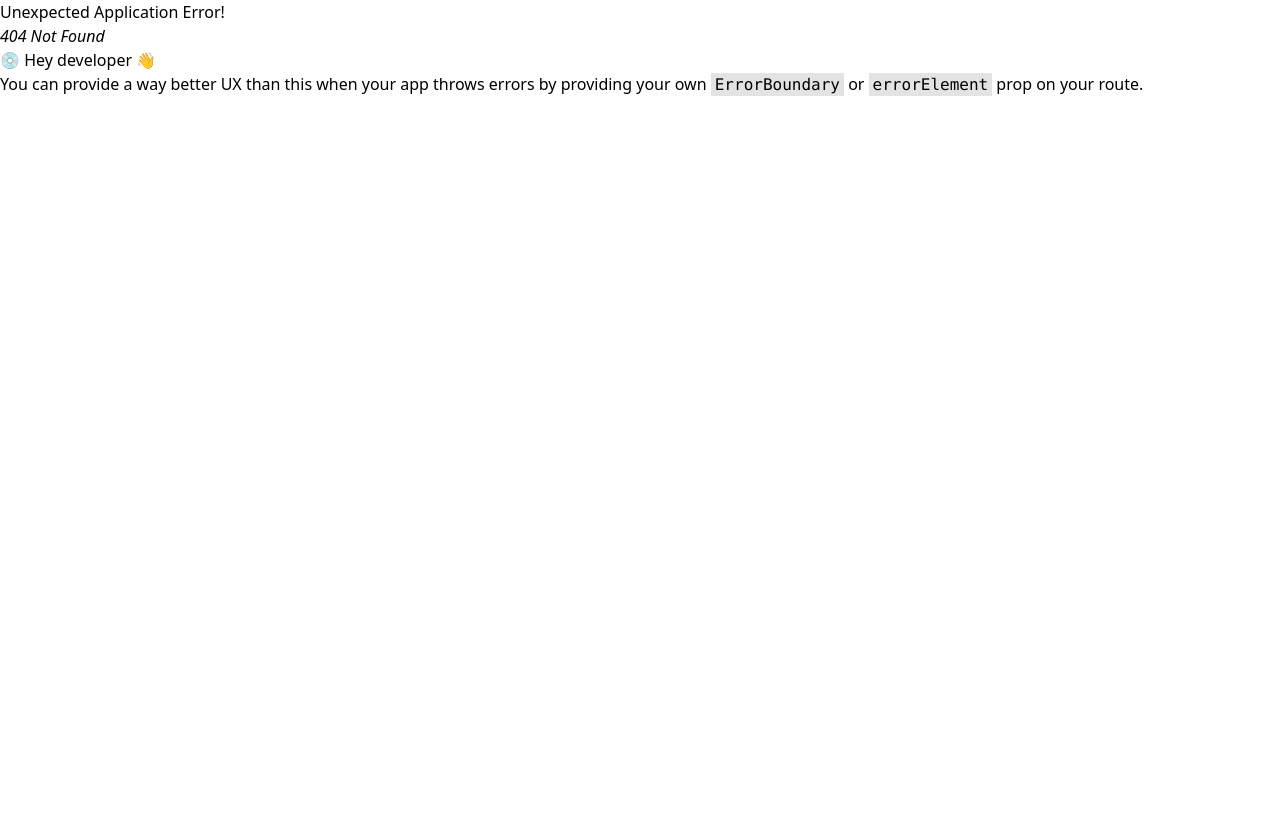
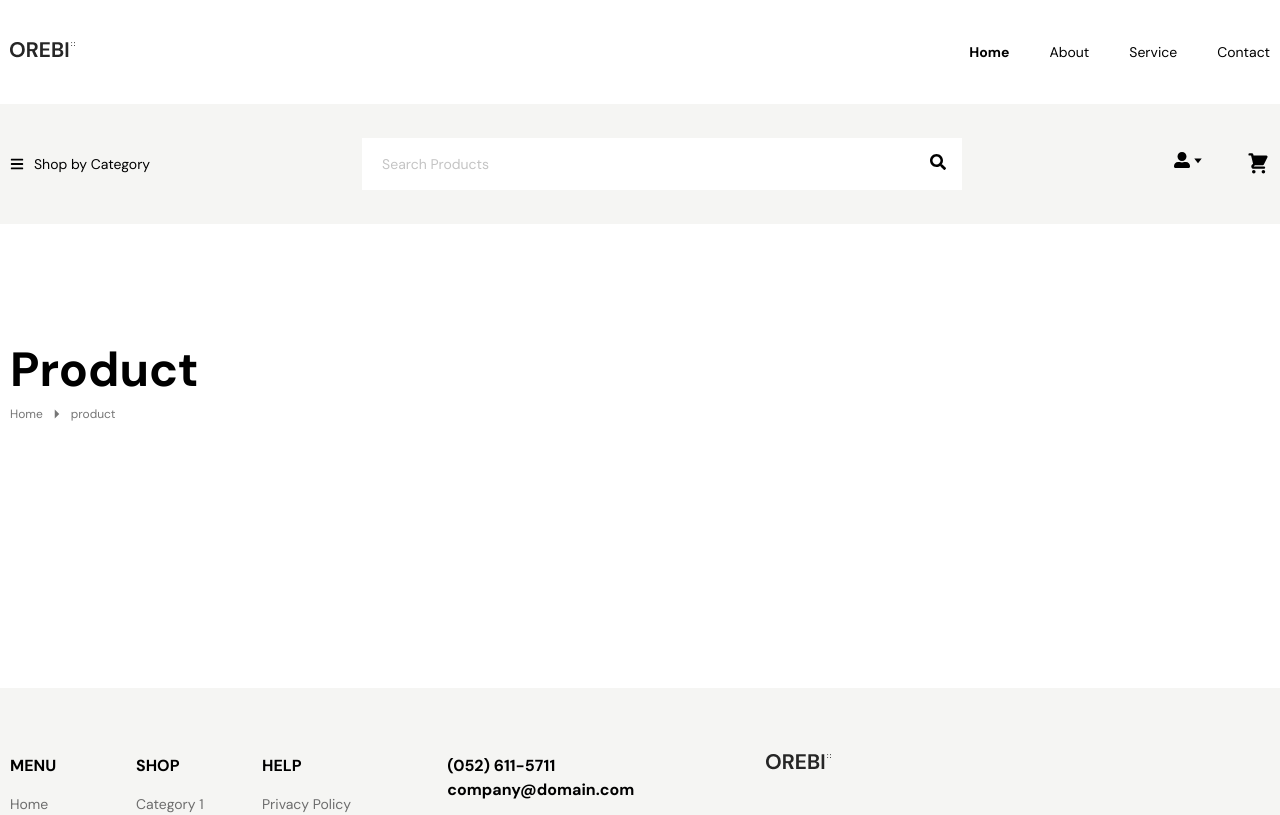
Before and after one commit to ABMshawonislam-dev/orebi-ecommerce, a React (Create React App) app: page /product in a window 1280 px wide. Before the commit this address had no page. Shown: the top 815 px of the page. Built offline with nearby package versions, Linux system fonts and the light colour scheme.

Commit message:
Product page breadcrumb

```diff
--- a/src/App.js
+++ b/src/App.js
@@ -8,11 +8,13 @@
 import Navabar from "./components/layout/Navabar";
 import RootLayout from "./components/layout/RootLayout";
 import Home from "./pages/Home";
+import Shope from "./pages/Shope";
 
 let router = createBrowserRouter(
   createRoutesFromElements(
     <Route path="/" element={<RootLayout />}>
       <Route index element={<Home />}></Route>
+      <Route path="/product" element={<Shope />}></Route>
     </Route>
   )
 );
--- /dev/null
+++ b/src/components/layout/Breadcrumb.js
@@ -0,0 +1,17 @@
+import React from "react";
+import { GoTriangleRight } from "react-icons/go";
+import { Link } from "react-router-dom";
+
+const Breadcrumb = ({ title }) => {
+  return (
+    <div className="my-28 ">
+      <h1 className="mb-3 font-dm text-5xl font-bold">{title}</h1>
+      <p className="font-regular flex items-center gap-x-2 font-dm text-xs text-[#767676]">
+        <Link to="/">Home</Link> <GoTriangleRight />{" "}
+        {window.location.pathname.split("/")[1]}
+      </p>
+    </div>
+  );
+};
+
+export default Breadcrumb;
--- a/src/components/layout/RootLayout.js
+++ b/src/components/layout/RootLayout.js
@@ -2,6 +2,7 @@
 import { Outlet } from "react-router-dom";
 import Header from "./Header";
 import Navabar from "./Navabar";
+import Footer from "./Footer";
 
 const RootLayout = () => {
   return (
@@ -9,6 +10,7 @@
       <Navabar />
       <Header />
       <Outlet />
+      <Footer />
     </>
   );
 };
--- a/src/pages/Home.js
+++ b/src/pages/Home.js
@@ -3,7 +3,6 @@
 import Advertise from "../components/layout/Advertise";
 import Banner from "../components/layout/Banner";
 import Bestseller from "../components/layout/Bestseller";
-import Footer from "../components/layout/Footer";
 import MiddleAdvertisement from "../components/layout/MiddleAdvertisement";
 import Newarrival from "../components/layout/Newarrival";
 import Offers from "../components/layout/Offers";
@@ -18,7 +17,6 @@
       <Bestseller />
       <MiddleAdvertisement />
       <Offers />
-      <Footer />
     </>
   );
 };
--- /dev/null
+++ b/src/pages/Shope.js
@@ -0,0 +1,14 @@
+import Container from "../components/layout/Container";
+import React from "react";
+import Breadcrumb from "../components/layout/Breadcrumb";
+
+const Shope = () => {
+  console.log();
+  return (
+    <Container>
+      <Breadcrumb title="Product" />
+    </Container>
+  );
+};
+
+export default Shope;
```
